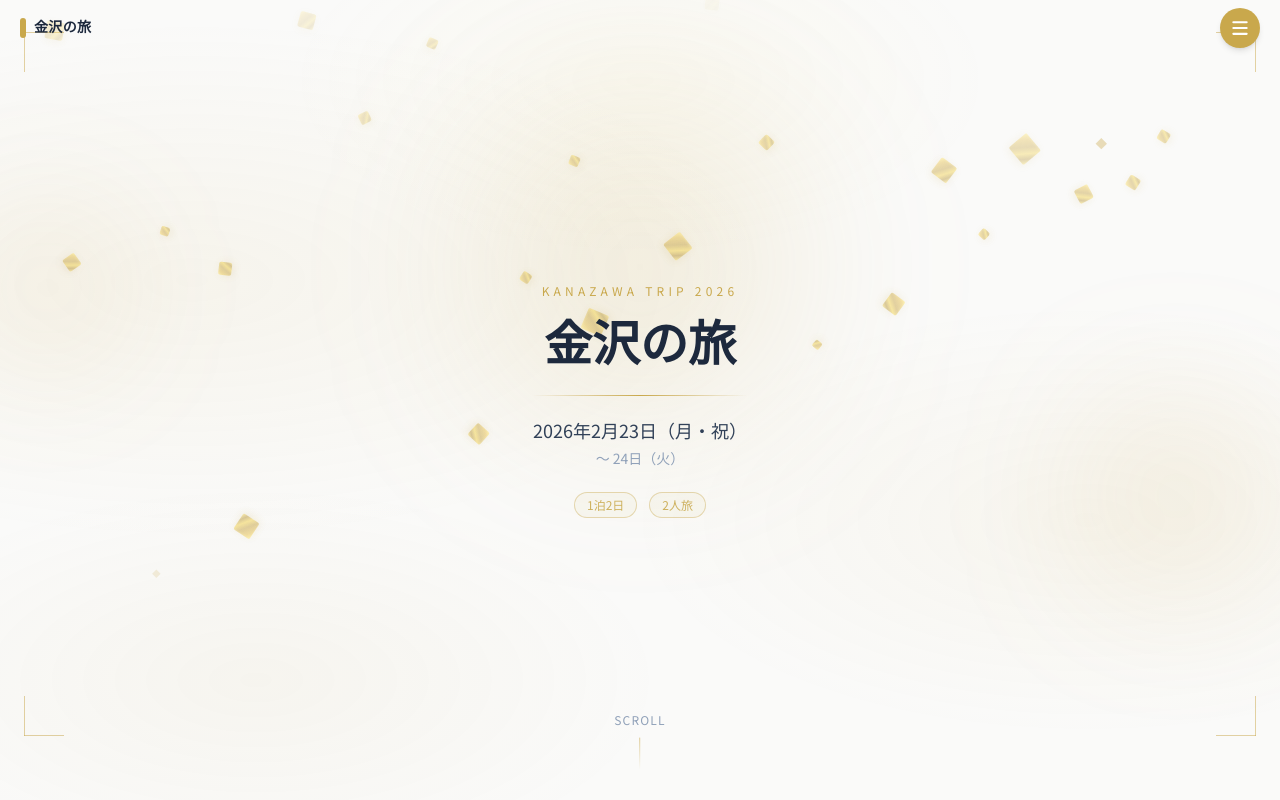
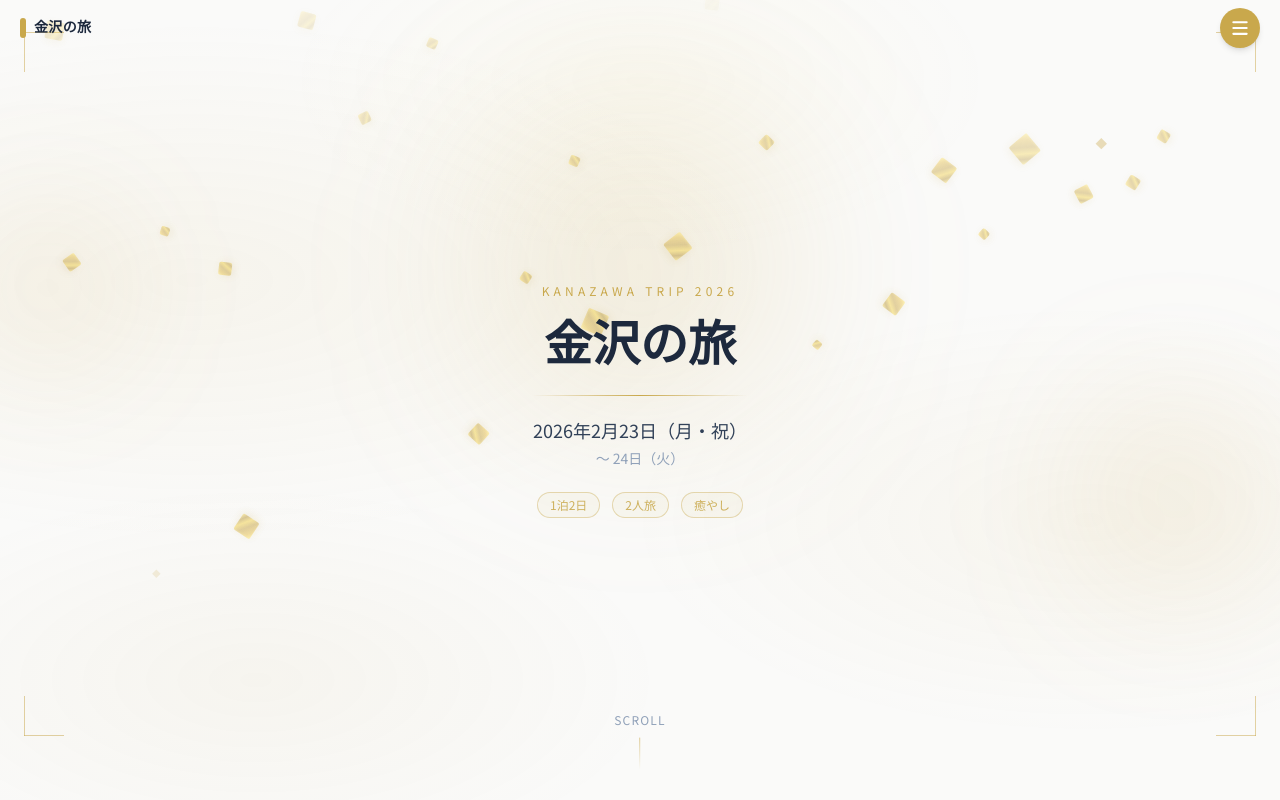
Before and after one commit to sig-code/trip-website-for-kanazawa, a React (Vite) app: page / in a window 1280 px wide. Shown: the top 800 px of the page. Built offline with nearby package versions, Linux system fonts and the light colour scheme.

Commit message:
📈 Heroに「癒やし」タグを追加

```diff
--- a/src/components/Hero.tsx
+++ b/src/components/Hero.tsx
@@ -94,7 +94,7 @@ export default function Hero() {
             transition={{ duration: 0.5, delay: 1.2 }}
             className="mt-6 flex gap-3 justify-center flex-wrap"
           >
-            {["1泊2日", "2人旅"].map((tag) => (
+            {["1泊2日", "2人旅", "癒やし"].map((tag) => (
               <span
                 key={tag}
                 className="text-xs px-3 py-1 rounded-full border border-gold/40 text-gold/90 bg-gold/5"
```
